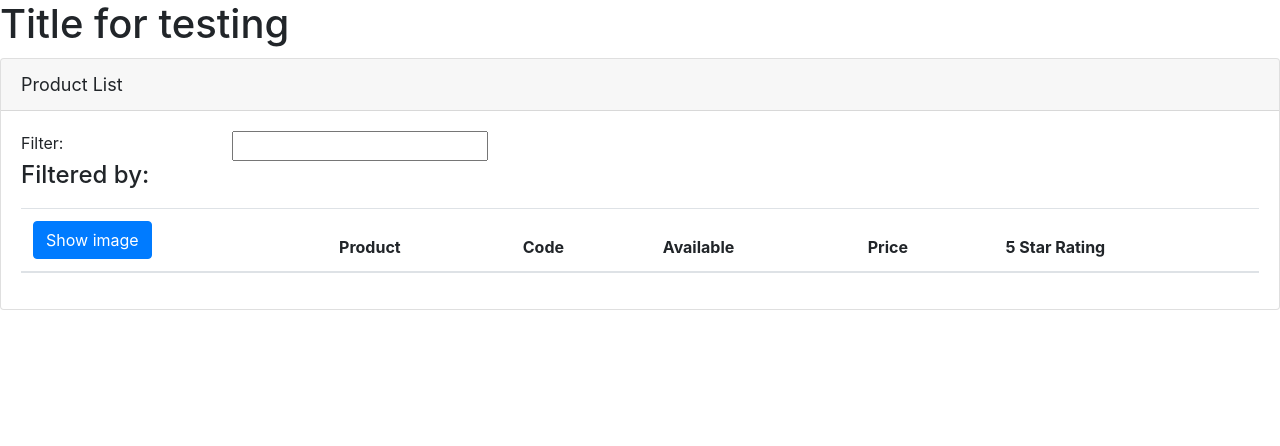
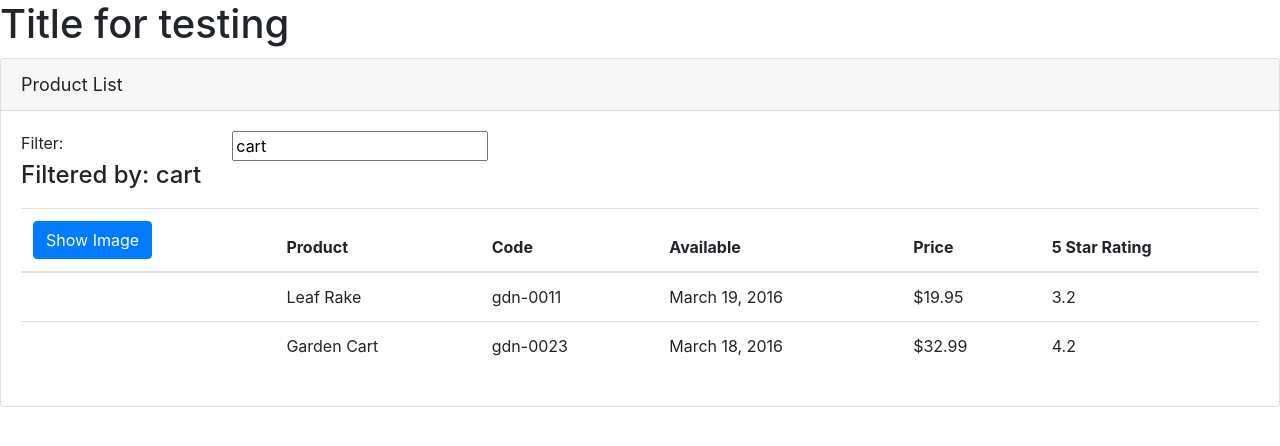
Before and after one commit to angelcuenca/angular-6-environment, an Angular app: page / in a window 1280 px wide. Shown: the top 446 px of the page. Built offline with nearby package versions, Linux system fonts and the light colour scheme.

Commit message:
Implementing events, binding and pipes for Product component

```diff
--- a/src/app/app.module.ts
+++ b/src/app/app.module.ts
@@ -1,6 +1,6 @@
 import { BrowserModule } from '@angular/platform-browser';
 import { NgModule } from '@angular/core';
-
+import { FormsModule } from '@angular/forms';
 import { AppComponent } from './app.component';
 import { ProductListComponent } from './products/product-list.component';
 
@@ -10,7 +10,8 @@
     ProductListComponent
   ],
   imports: [
-    BrowserModule
+    BrowserModule,
+    FormsModule
   ],
   bootstrap: [AppComponent]
 })
--- a/src/app/products/product-list.component.html
+++ b/src/app/products/product-list.component.html
@@ -6,21 +6,21 @@
     <div class='row'>
       <div class='col-md-2'>Filter:</div>
       <div class='col-md-4'>
-        <input type='text'/>
+        <input type='text' [(ngModel)]='listFilter' />
       </div>
     </div>
     <div class='row'>
       <div class='col-md-6'>
-        <h4>Filtered by: </h4>
+        <h4>Filtered by: {{listFilter}} </h4>
       </div>
     </div>
     <div class='table-responsive'>
-      <table class='table'>
+      <table class='table' *ngIf='products && products.length'>
         <thead>
           <tr>
             <th>
-              <button class='btn btn-primary'>
-                Show image
+              <button class='btn btn-primary' (click)='toogleImage()' >
+                {{showImage ? 'Hide' : 'Show'}} Image
               </button>
             </th>
             <th>Product</th>
@@ -31,7 +31,17 @@
           </tr>
         </thead>
         <tbody>
-
+          <tr *ngFor='let product of products'>
+            <td>
+              <img *ngIf='showImage' [src]='product.imageUrl' [title]='product.productName'
+                   [style.width.px]='imageWidth' [style.margin.px]='imageMargin' />
+            </td>
+            <td>{{ product.productName }}</td>
+            <td>{{ product.productCode | lowercase }}</td>
+            <td>{{ product.releaseDate }}</td>
+            <td>{{ product.price | currency:'USD': 'symbol':'1.2-2' }}</td>
+            <td>{{ product.starRating }}</td>
+          </tr>
         </tbody>
       </table>
     </div>
--- a/src/app/products/product-list.component.ts
+++ b/src/app/products/product-list.component.ts
@@ -6,4 +6,34 @@
 })
 export class ProductListComponent{
   pageTitle: string = 'Product List';
+  imageWidth: number = 50;
+  imageMargin: number = 2;
+  showImage: boolean = false;
+  listFilter: string = 'cart';
+  products: any[] = [
+    {
+      "productId": 1,
+      "productName": "Leaf Rake",
+      "productCode": "GDN-0011",
+      "releaseDate": "March 19, 2016",
+      "description": "Leaf rake with 48-inch wooden handle.",
+      "price": 19.95,
+      "starRating": 3.2,
+      "imageUrl": "https://openclipart.org/image/300px/svg_to_png/26215/Anonymous_Leaf_Rake.png"
+    },
+    {
+      "productId": 2,
+      "productName": "Garden Cart",
+      "productCode": "GDN-0023",
+      "releaseDate": "March 18, 2016",
+      "description": "15 gallon capacity rolling garden cart",
+      "price": 32.99,
+      "starRating": 4.2,
+      "imageUrl": "https://openclipart.org/image/300px/svg_to_png/58471/garden_cart.png"
+    }
+  ];
+
+  toogleImage(): void{
+    this.showImage = !this.showImage;
+  }
 }
```
Also changed, not shown: 1 other file (tests, documents, lock files or other folders).
